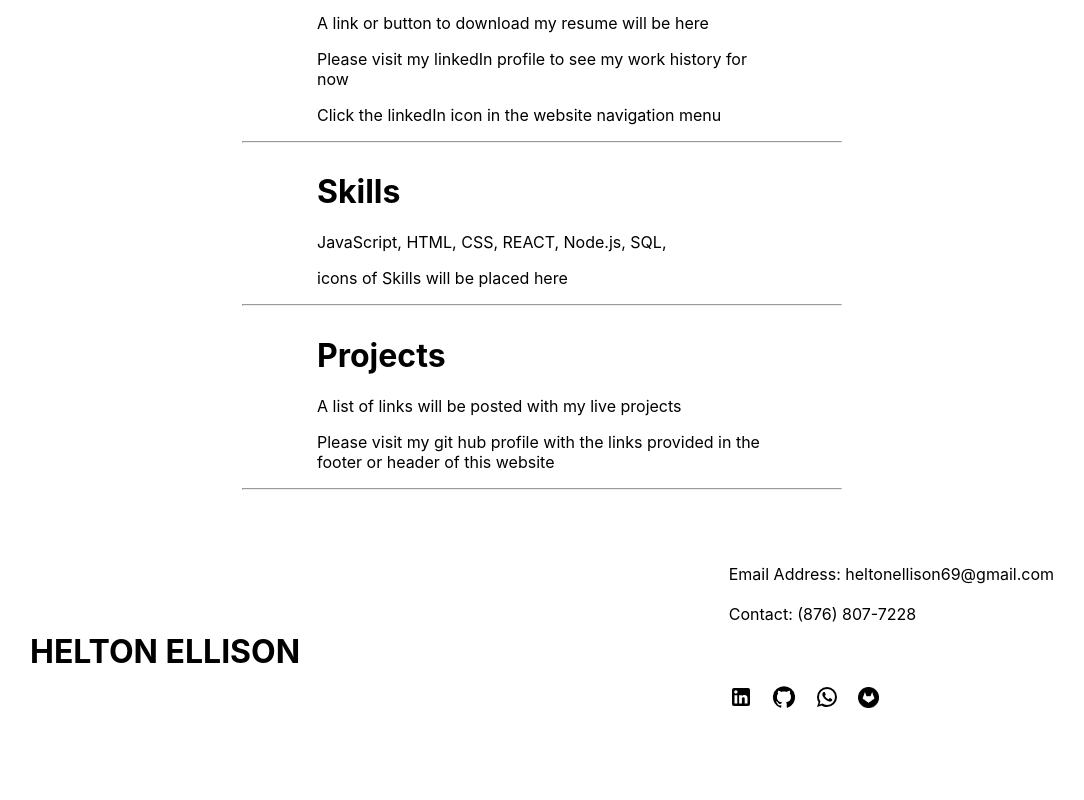
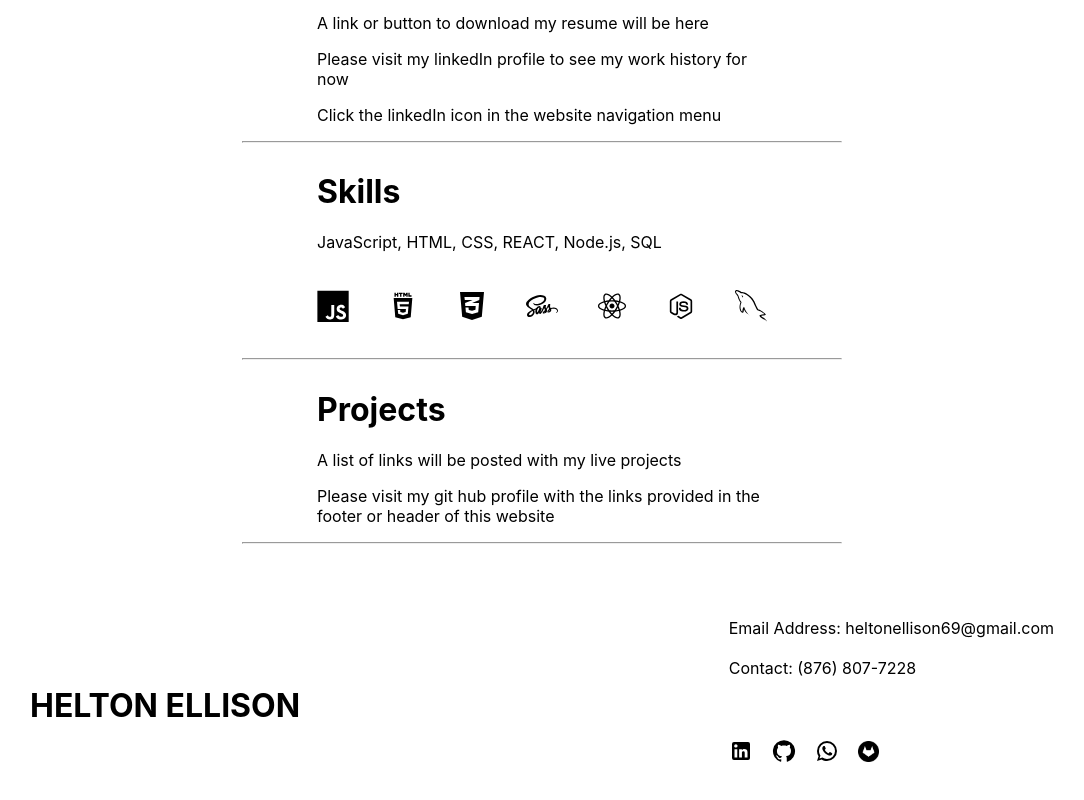
Before and after one commit to gamerboyelz/helton-dev-portfolio, a React (Create React App) app: page / in a window 1280 px wide. Shown: the part 959-1759 px from the top of the page, without its empty margins (98-1182 px from the left). Built offline with nearby package versions, Linux system fonts and the light colour scheme.

Commit message:
created skills icon component and styles same, installed react icon dependencies

```diff
--- a/package.json
+++ b/package.json
@@ -13,6 +13,7 @@
     "node-sass": "^7.0.3",
     "react": "^18.2.0",
     "react-dom": "^18.2.0",
+    "react-icons": "^5.1.0",
     "react-scripts": "5.0.1",
     "sass": "^1.57.1",
     "web-vitals": "^2.1.4"
--- a/src/App.styles.scss
+++ b/src/App.styles.scss
@@ -85,6 +85,16 @@
         }
     }
 }
+.skillsIconComponentIconContainer{
+    display: flex;
+    justify-content: space-between;
+    padding-bottom: 30px;
+
+    .devIcons{
+        height: 1px;
+    }
+}
+
 .footerContainer{
     display: flex;
     justify-content: space-between;
--- a/src/components/mainDetailListComponent.jsx
+++ b/src/components/mainDetailListComponent.jsx
@@ -1,5 +1,9 @@
 // working on body component here
+import SkillsIconComponent from "./skillsIconComponent";
+
+const skillsIconComponent = SkillsIconComponent
 const MainDetailList = () => {
+
     const detailListInfo = [
       {
         id: 1,
@@ -17,11 +21,12 @@ const MainDetailList = () => {
       {
         id: 3,
         heading:'Skills',
-        informationA: "JavaScript, HTML, CSS, REACT, Node.js, SQL,  ",
-        informationB: "icons of Skills will be placed here"
+        informationA: "JavaScript, HTML, CSS, REACT, Node.js, SQL  ",
+        informationB: skillsIconComponent() /* The component could also be placed here like this --> <SkillsIconComponent />*/
       },
+
       {
-        id: 5,
+        id: 4,
         heading: "Projects",
         informationA: "A list of links will be posted with my live projects",
         informationB: "Please visit my git hub profile with the links provided in the footer or header of this website"
--- a/src/components/navBarComponent.jsx
+++ b/src/components/navBarComponent.jsx
@@ -1,7 +1,10 @@
 
 import SocialMediaIcons from "./socialMediaIconsComponents";
+import scrollToSection from "../utilities/smootheScrollUtility";
 
 const NavBar = () => {
+
+  const smootheScrollToSection = scrollToSection
 
 
     return (
@@ -10,10 +13,10 @@ const NavBar = () => {
         <SocialMediaIcons />
         </div>
         <div className="container-NavBar-Links">
-          <div> SUMMARY </div>
-          <div> WORK </div>
-          <div> SKILLS </div>
-          <div>PROJECT</div>
+          <div onClick={ ()=>{smootheScrollToSection('1') }}> SUMMARY </div>
+          <div onClick={ ()=>{smootheScrollToSection('2')} } > WORK </div>
+          <div onClick={ ()=>{smootheScrollToSection('3')}}> SKILLS </div>
+          <div onClick={ ()=>{smootheScrollToSection('4')} }>PROJECT</div>
           <div>BLOG</div>
         </div>
       </div>
--- /dev/null
+++ b/src/components/skillsIconComponent.jsx
@@ -0,0 +1,23 @@
+import { DiJsBadge } from "react-icons/di";
+import { GrMysql } from "react-icons/gr";
+import { DiNodejsSmall } from "react-icons/di";
+import { TiHtml5 } from "react-icons/ti";
+import { IoLogoSass } from "react-icons/io5";
+import { RiReactjsFill } from "react-icons/ri";
+import { FaCss3Alt } from "react-icons/fa";
+const SkillsIconComponent = ()=>{
+
+    return(
+        <div className="skillsIconComponentIconContainer">
+            <h1 className="devIcons" ><DiJsBadge /></h1>
+           <h1 className="devIcons"><TiHtml5  /></h1>
+           <h1 className="devIcons"><FaCss3Alt  /></h1>
+           <h1 className="devIcons"><IoLogoSass  /></h1>
+           <h1 className="devIcons"><RiReactjsFill  /></h1>
+           <h1 className="devIcons"><DiNodejsSmall  /></h1>
+           <h1 className="devIcons"><GrMysql /></h1>
+        </div>
+    )
+}
+
+export default SkillsIconComponent;
--- /dev/null
+++ b/src/utilities/smootheScrollUtility.js
@@ -0,0 +1,9 @@
+
+    const scrollToSection = (id) => {
+      const element = document.getElementById(id);
+      if (element) {
+        element.scrollIntoView({ behavior: 'smooth' });
+      }
+    };
+
+    export default scrollToSection;
```
Also changed, not shown: 1 other file (tests, documents, lock files or other folders).
